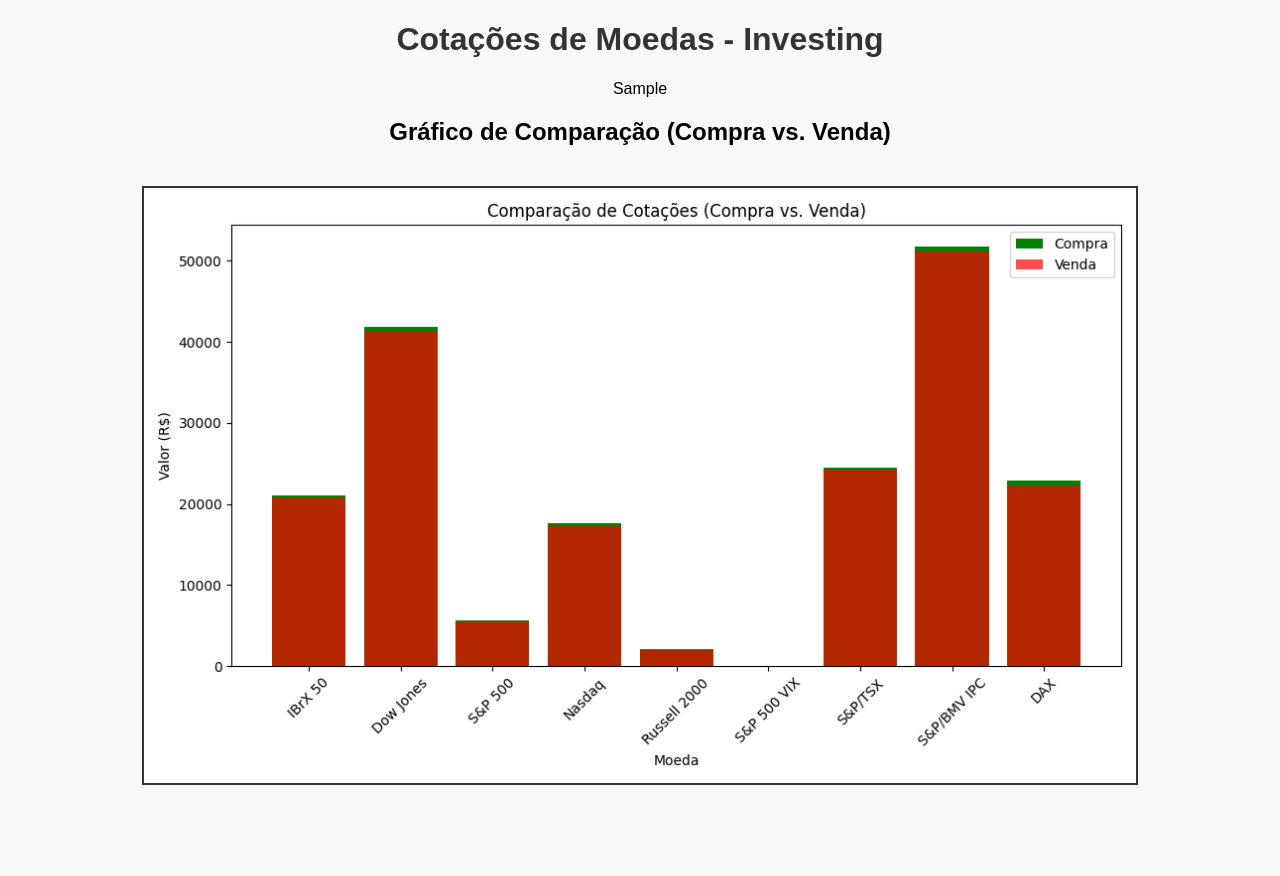
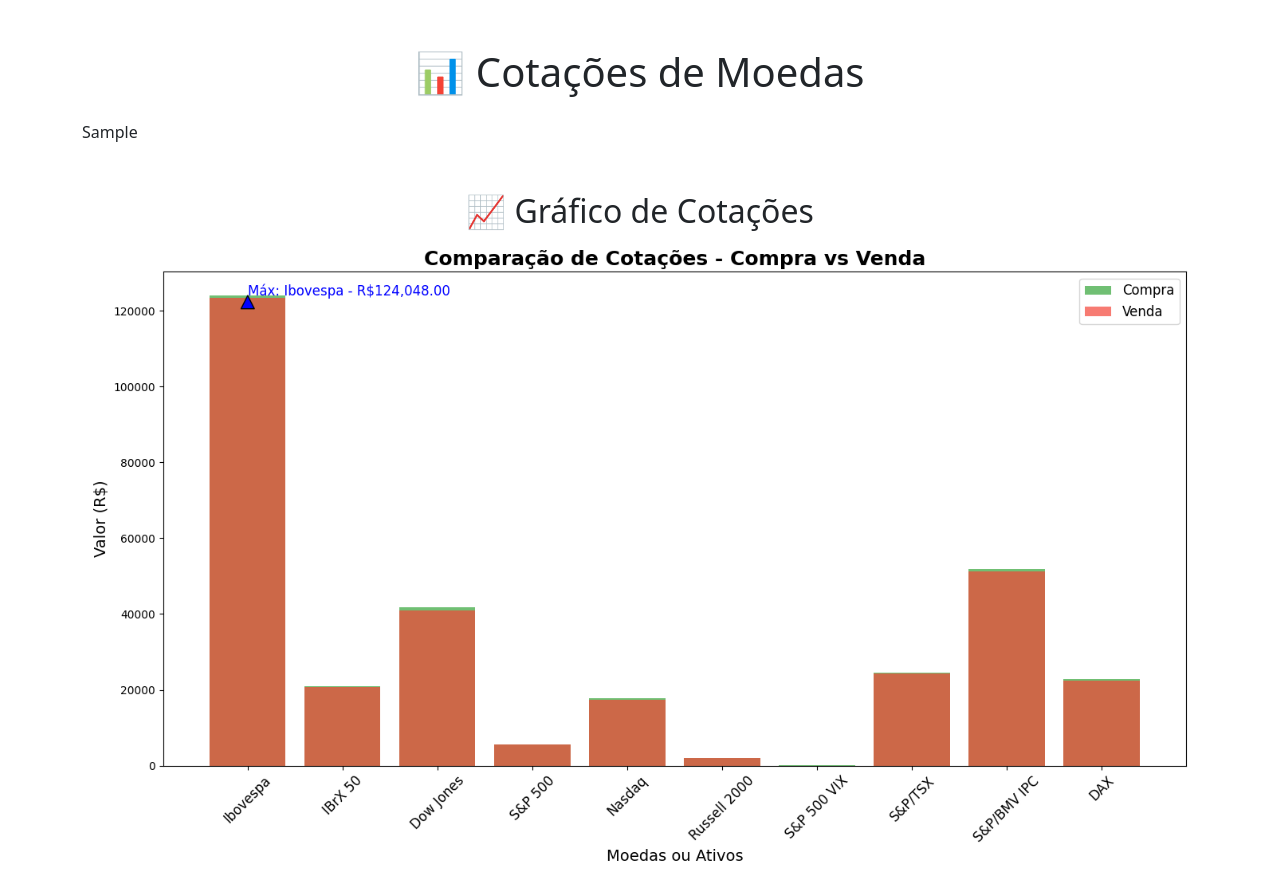
Before and after one commit to GusttavoJaguar/COTACAO, a Flask app: template templates/index.html in a window 1280 px wide. Before the commit the page ends 785 px from the top, so only its background shows below. Run offline with Flask 3, Linux system fonts and the light colour scheme; the template is opened without the code that fills it: most values are stand-ins (such as "Sample title", 1, 10 or a date in 2020).

Commit message:
Site empresa Soluções em T.I. - Gusttavo Jaguar

```diff
--- a/app.py
+++ b/app.py
@@ -8,8 +8,10 @@ app = Flask(__name__)
 
 # Função para limpar e converter valores numéricos
 def limpar_valor(valor):
-    # Remove os pontos e troca a vírgula por ponto
-    return float(valor.replace(".", "").replace(",", "."))
+    try:
+        return float(valor.replace(".", "").replace(",", "."))
+    except ValueError:
+        return valor
 
 # Função para realizar o Web Scraping
 def coletar_cotacoes():
@@ -32,45 +34,62 @@ def coletar_cotacoes():
     # Coleta os dados das linhas
     linhas = tabela.find_all("tr")
 
-    # Prepara a lista de cotações
+    # Identifica os nomes das colunas (cabeçalhos)
+    cabecalhos = [th.text.strip() for th in tabela.find_previous("thead").find_all("th")]
+
+    # Coleta os dados das colunas
     dados = []
-
-    for linha in linhas[1:]:
-        colunas = linha.find_all("td")
-        if len(colunas) >= 5:
-            moeda = colunas[0].text.strip()
-            try:
-                compra = limpar_valor(colunas[2].text.strip())
-                venda = limpar_valor(colunas[3].text.strip())
-            except ValueError:
-                print(f"Erro ao converter valores: {colunas[2].text}, {colunas[3].text}")
-                continue
-            variacao = colunas[4].text.strip()
-            dados.append([moeda, compra, venda, variacao])
+    for linha in linhas:
+        colunas = [col.text.strip() for col in linha.find_all("td")]
+        if colunas:
+            dados.append(colunas)
 
     # Cria um DataFrame com os dados
-    df = pd.DataFrame(dados, columns=["Moeda", "Compra", "Venda", "Variação"])
+    df = pd.DataFrame(dados, columns=cabecalhos)
 
-    # Salva em CSV
+    # Salva os dados em CSV
     df.to_csv("cotacoes.csv", index=False, encoding='utf-8-sig')
     print("Arquivo CSV gerado com sucesso!")
 
     return df
 
-# Função para gerar gráfico e salvar em static/
+# Função para gerar um gráfico personalizado
 def gerar_grafico(df):
-    plt.figure(figsize=(10, 6))
-    plt.bar(df["Moeda"], df["Compra"], color='green', label='Compra')
-    plt.bar(df["Moeda"], df["Venda"], color='red', label='Venda', alpha=0.7)
+    # Seleciona as colunas desejadas (Compra e Venda)
+    moedas = df.iloc[:, 0]               # Primeira coluna (Moeda ou Ativo)
+    valores_compra = df.iloc[:, 2].apply(limpar_valor)  # Terceira coluna (Compra)
+    valores_venda = df.iloc[:, 3].apply(limpar_valor)   # Quarta coluna (Venda)
 
-    plt.title('Comparação de Cotações (Compra vs. Venda)')
-    plt.xlabel('Moeda')
-    plt.ylabel('Valor (R$)')
-    plt.legend()
-    plt.xticks(rotation=45)
+    # Personalização do gráfico
+    plt.figure(figsize=(14, 8))  # Tamanho do gráfico (largura, altura)
+
+    # Cria um gráfico de barras para Compra e Venda
+    plt.bar(moedas, valores_compra, color='#4CAF50', label='Compra', alpha=0.8)
+    plt.bar(moedas, valores_venda, color='#F44336', label='Venda', alpha=0.7)
+
+    # Personaliza Título e Eixos
+    plt.title('Comparação de Cotações - Compra vs Venda', fontsize=18, fontweight='bold')
+    plt.xlabel('Moedas ou Ativos', fontsize=14)
+    plt.ylabel('Valor (R$)', fontsize=14)
+
+    # Rotaciona os rótulos no eixo X
+    plt.xticks(rotation=45, fontsize=12)
+
+    # Adiciona a legenda no canto superior direito
+    plt.legend(loc='upper right', fontsize=12)
+
+    # Destaca a moeda com o maior valor de compra
+    maximo = valores_compra.idxmax()
+    plt.annotate(f'Máx: {moedas[maximo]} - R${valores_compra[maximo]:,.2f}',
+                 xy=(maximo, valores_compra[maximo]),
+                 xytext=(maximo, valores_compra[maximo] + 1),
+                 arrowprops=dict(facecolor='blue', shrink=0.05),
+                 fontsize=12, color='blue')
+
+    # Ajusta o layout para evitar cortes
     plt.tight_layout()
 
-    # Salva o gráfico como imagem
+    # Salva o gráfico em static/
     plt.savefig('static/grafico.png')
     print("Gráfico gerado com sucesso!")
 
--- a/templates/index.html
+++ b/templates/index.html
@@ -3,47 +3,25 @@
 
 <head>
     <meta charset="UTF-8">
+    <meta name="viewport" content="width=device-width, initial-scale=1.0">
     <title>Cotações de Moedas</title>
-    <style>
-        body {
-            font-family: Arial, sans-serif;
-            background-color: #f9f9f9;
-            margin: 20px;
-            text-align: center;
-        }
-        h1 {
-            color: #333;
-        }
-        table {
-            width: 80%;
-            margin: 20px auto;
-            border-collapse: collapse;
-        }
-        th, td {
-            padding: 10px;
-            border: 1px solid #ddd;
-        }
-        th {
-            background-color: #4CAF50;
-            color: white;
-        }
-        img {
-            margin-top: 20px;
-            max-width: 80%;
-            border: 2px solid #333;
-        }
-    </style>
+    <link rel="stylesheet" href="https://cdn.jsdelivr.net/npm/bootstrap@5.3.0/dist/css/bootstrap.min.css">
 </head>
 
-<body>
-    <h1>Cotações de Moedas - Investing</h1>
+<body class="container mt-5">
 
-    <!-- Exibe a tabela -->
-    {{ tabela_html | safe }}
+    <h1 class="text-center mb-4">📊 Cotações de Moedas</h1>
 
-    <!-- Exibe o gráfico gerado -->
-    <h2>Gráfico de Comparação (Compra vs. Venda)</h2>
-    <img src="{{ url_for('static', filename='grafico.png') }}" alt="Gráfico de Cotações">
+    <!-- Exibe a tabela com os dados -->
+    <div class="table-responsive">
+        {{ tabela_html | safe }}
+    </div>
+
+    <h2 class="text-center mt-5">📈 Gráfico de Cotações</h2>
+    <div class="text-center">
+        <img src="{{ url_for('static', filename='grafico.png') }}" alt="Gráfico de Cotações" class="img-fluid">
+    </div>
+
 </body>
 
 </html>
```
Also changed, not shown: cotacoes.csv (+11 -10 lines), cotacoes_completas.csv (added, +11 -0 lines), static/grafico.png, 1 other file.
